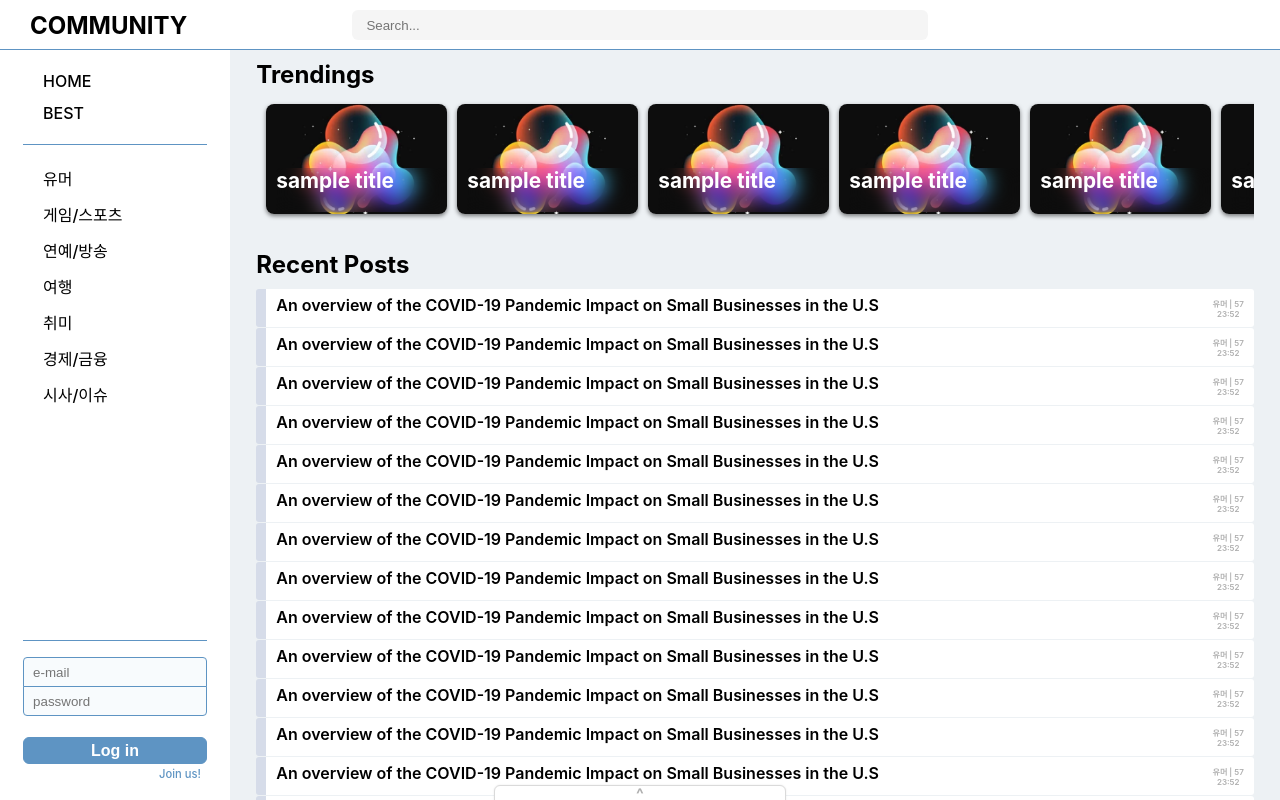
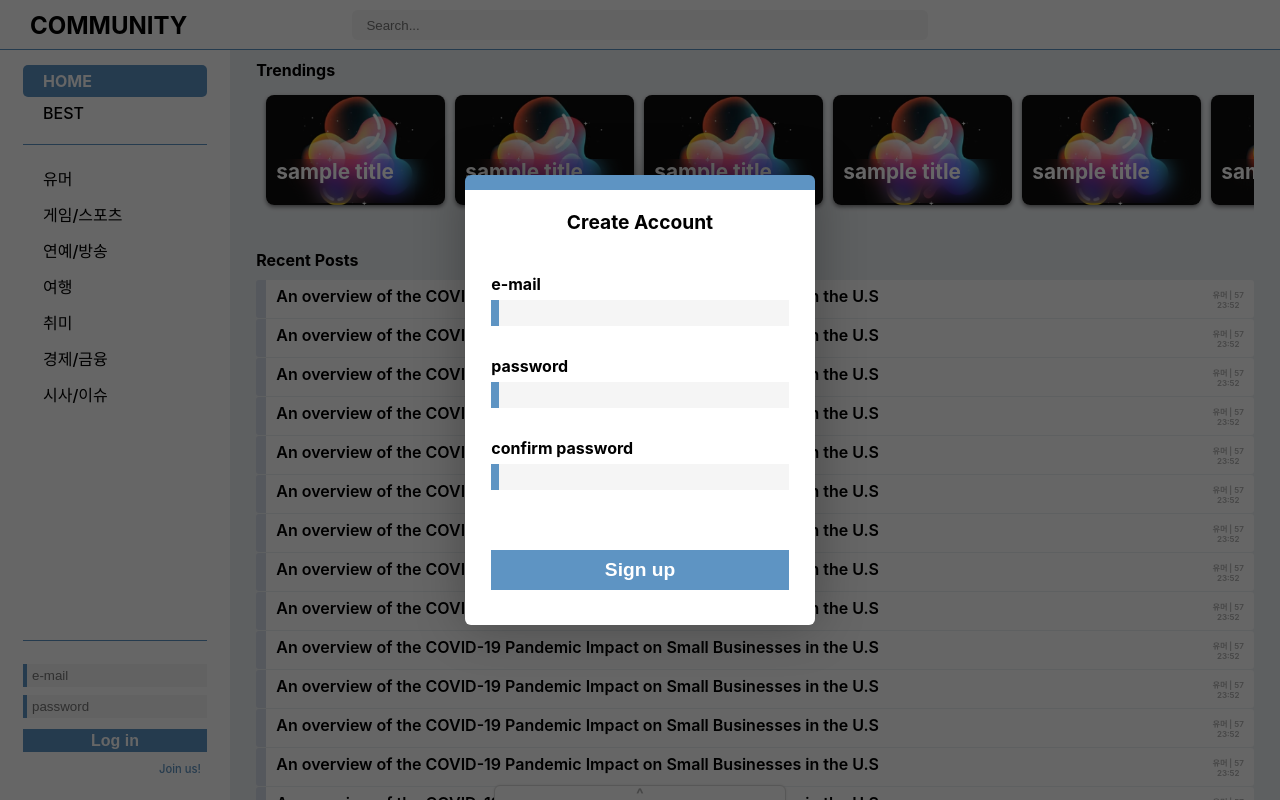
Before and after one commit to ogtitle724/01-community-FE, a React app: page / in a window 1280 px wide. Both pictures are taken after a click on the element "Join us!". Built offline with nearby package versions, Linux system fonts and the light colour scheme.

Commit message:
apply axios to log in and sign up

```diff
--- a/src/components.js
+++ b/src/components.js
@@ -28,6 +28,57 @@ export function Home() {
   );
 }
 
+export function Best() {
+  return (
+    <div className="main__content">
+      <Board title={"Best Posts"} postData={Array(200).fill("")} postNum={35} />
+    </div>
+  );
+}
+
+export function Others({ title }) {
+  function Hits({ postNum }) {
+    return (
+      <ul className="hits-board">
+        {Array(postNum)
+          .fill("")
+          .map((ele, idx) => {
+            return (
+              <li className="hits-board__post">
+                <span
+                  className={
+                    "hits-board__order" +
+                    (idx < 3 ? " hits-board__order--best" : "")
+                  }
+                >
+                  {idx + 1}
+                </span>
+
+                <a href="/" className="hits-board__title">
+                  {"여기에 따봉수로 컷한글 15개"}
+                </a>
+                <span className="hits-board__like">{12}</span>
+              </li>
+            );
+          })}
+      </ul>
+    );
+  }
+
+  return (
+    <div className="main__content main__content--topic">
+      <Board title={title} postData={Array(200).fill("")} postNum={35} />
+      <section className="hits">
+        <aside className="hits__wrapper">
+          <h2 className="hits__title">{"Hits"}</h2>
+          <Hits postNum={20} />
+          <Hits postNum={10} />
+        </aside>
+      </section>
+    </div>
+  );
+}
+
 function HorizontalList() {
   const [isMouseDown, startX, container] = [
     useRef(false),
@@ -53,9 +104,9 @@ function HorizontalList() {
       container.current.style.left = `0px`;
       isMouseDown.current = false;
       return;
-    } else if (container.current.offsetLeft < -825) {
+    } else if (container.current.offsetLeft < -805) {
       container.current.style.transition = "0.6s";
-      container.current.style.left = `-785px`;
+      container.current.style.left = `-765px`;
       isMouseDown.current = false;
       return;
     }
@@ -66,6 +117,19 @@ function HorizontalList() {
     container.current.style.transition = "0s";
     container.current.style.left = `${container.current.offsetLeft + degree}px`;
   };
+
+  function Card() {
+    return (
+      <article className="card">
+        <img
+          src="sample.png"
+          className="card__img"
+          alt="img dosen't supported"
+        />
+        <h2 className="card__title">sample title</h2>
+      </article>
+    );
+  }
 
   return (
     <section className="horizon-list">
@@ -88,17 +152,24 @@ function HorizontalList() {
   );
 }
 
-function Card() {
-  return (
-    <article className="card">
-      <img src="sample.png" className="card__img" alt="img dosen't supported" />
-      <h2 className="card__title">sample title</h2>
-    </article>
-  );
-}
-
 function Board({ title, postData, postNum }) {
   const [pageNum, setPageNum] = useState(0);
+
+  function Post({ postData }) {
+    return (
+      <li className="post">
+        <a className="post__title" href={`/post?id=${postData.id}`}>
+          {postData.title}
+        </a>
+        <div className="post__data-wrapper">
+          <p className="post__data">
+            {postData.category + " | " + postData.view}
+          </p>
+          <p className="post__data">{postData.time} </p>
+        </div>
+      </li>
+    );
+  }
 
   return (
     <section className="board">
@@ -149,70 +220,3 @@ function Board({ title, postData, postNum }) {
     </section>
   );
 }
-
-function Post({ postData }) {
-  return (
-    <li className="post">
-      <a className="post__title" href={`/post?id=${postData.id}`}>
-        {postData.title}
-      </a>
-      <div className="post__data-wrapper">
-        <p className="post__data">
-          {postData.category + " | " + postData.view}
-        </p>
-        <p className="post__data">{postData.time} </p>
-      </div>
-    </li>
-  );
-}
-
-export function Best() {
-  return (
-    <div className="main__content">
-      <Board title={"Best Posts"} postData={Array(200).fill("")} postNum={35} />
-    </div>
-  );
-}
-
-export function Others({ title }) {
-  return (
-    <div className="main__content main__content--topic">
-      <Board title={title} postData={Array(200).fill("")} postNum={35} />
-      <section className="hits">
-        <aside className="hits__wrapper">
-          <h2 className="hits__title">{"Hits"}</h2>
-          <Hits postNum={20} />
-          <Hits postNum={10} />
-        </aside>
-      </section>
-    </div>
-  );
-}
-
-function Hits({ postNum }) {
-  return (
-    <ul className="hits-board">
-      {Array(postNum)
-        .fill("")
-        .map((ele, idx) => {
-          return (
-            <li className="hits-board__post">
-              <span
-                className={
-                  "hits-board__order" +
-                  (idx < 3 ? " hits-board__order--best" : "")
-                }
-              >
-                {idx + 1}
-              </span>
-
-              <span className="hits-board__title">
-                {"여기에 따봉수로 컷한글 15개"}
-              </span>
-              <span className="hits-board__like">{12}</span>
-            </li>
-          );
-        })}
-    </ul>
-  );
-}
--- a/src/index.js
+++ b/src/index.js
@@ -3,6 +3,7 @@ import ReactDOM from "react-dom/client";
 import { createBrowserRouter, RouterProvider } from "react-router-dom";
 
 import Root from "./routes/root";
+import Post from "./routes/post";
 import ErrorPage from "./error-page";
 import "./stylesheet/index.css";
 import "./stylesheet/root.css";
@@ -12,6 +13,10 @@ const router = createBrowserRouter([
     path: "/",
     element: <Root />,
     errorElement: <ErrorPage />,
+  },
+  {
+    path: "/post",
+    element: <Post />,
   },
 ]);
 
--- /dev/null
+++ b/src/routes/post.js
@@ -0,0 +1,3 @@
+export default function Post() {
+  return <div>post</div>;
+}
--- a/src/routes/root.js
+++ b/src/routes/root.js
@@ -1,4 +1,4 @@
-import { Children, useState } from "react";
+import { useState, useRef } from "react";
 import { Home, Best, Others } from "../components";
 import axios from "axios";
 import "../stylesheet/component.css";
@@ -17,17 +17,17 @@ const topics = [
 export default function Root() {
   const [textSearch, setTextSearch] = useState("");
   const [pageTopic, setPageTopic] = useState("HOME");
-  let mainContent;
+  const mainContent = useRef("");
 
-  if (pageTopic === "HOME") mainContent = <Home />;
-  else if (pageTopic === "BEST") mainContent = <Best />;
-  else mainContent = <Others title={pageTopic} />;
+  if (pageTopic === "HOME") mainContent.current = <Home />;
+  else if (pageTopic === "BEST") mainContent.current = <Best />;
+  else mainContent.current = <Others title={pageTopic} />;
 
   return (
     <>
       <Header setTextSearch={setTextSearch} />
-      <Nav setPageTopic={setPageTopic} />
-      <Main>{mainContent}</Main>
+      <Nav pageTopic={pageTopic} setPageTopic={setPageTopic} />
+      <Main>{mainContent.current}</Main>
     </>
   );
 }
@@ -50,14 +50,6 @@ function SearchBar() {
 
   async function handleOnSubmit(e) {
     e.preventDefault();
-
-    try {
-      //queryString => searchTerm
-      //response => contain posts containing search terms
-      const res = await axios.get(`/search?term=${inputText}`);
-    } catch (err) {
-      console.log(err);
-    }
   }
 
   return (
@@ -79,35 +71,23 @@ function SearchBar() {
     </form>
   );
 }
+/** TODO:
+ * component nesting 개선 => 깔끔하라고 중복시켜놨는데 보기 더 불편함
+ * state 정리(명칭 및 쓰지않는 state 정리) */
+function Nav({ pageTopic, setPageTopic }) {
+  const [isLogIn, setIsLogIn] = useState(false);
+  console.log(isLogIn);
 
-function Nav({ setPageTopic }) {
-  return (
-    <>
-      <nav className="snb">
-        <SnbMenu
-          items={feeds}
-          optionClass={"snb__item--feed"}
-          setPageTopic={setPageTopic}
-        />
-        <SnbMenu
-          items={topics}
-          optionClass={"snb__item--topic"}
-          setPageTopic={setPageTopic}
-        />
-        <LogIn />
-      </nav>
-    </>
-  );
-}
-
-function SnbMenu({ items, optionClass, setPageTopic }) {
+  function SnbMenu({ items, optionClass, pageTopic, setPageTopic }) {
     return (
       <ul className={"snb__menu " + optionClass}>
         {items.map((item, idx) => {
           return (
             <li
               onClick={(e) => setPageTopic(e.target.innerHTML)}
-            className="snb__item"
+              className={
+                "snb__item" + (item === pageTopic ? " snb__item--focus" : "")
+              }
               key={idx + `-${item.slice(0, 2)}`}
             >
               {item}
@@ -118,31 +98,254 @@ function SnbMenu({ items, optionClass, setPageTopic }) {
     );
   }
 
-function LogIn() {
+  function UserBoard() {
+    const [isSignUp, setIsSignUp] = useState(false);
+
+    function SignUp() {
+      const [eMail, setEMail] = useState("");
+      const [pwd, setPwd] = useState("");
+      const [confirmPwd, setConfirmPwd] = useState("");
+      const [isMailVaild, setIsMailValid] = useState(false);
+      const [isPwdValid, setIsPwdValid] = useState(false);
+      const [isPwdMatch, setIsPwdMatch] = useState(false);
+
+      const handleBtnClick = (e) => {
+        e.preventDefault();
+
+        axios
+          .post("/process_signup", {
+            eMail: eMail,
+            pwd: pwd,
+          })
+          .then((res) => {
+            /** set userboard data here using res */
+            console.log("sign up data passed to /process_signup!");
+          })
+          .catch((err) => {
+            console.log(err);
+          });
+
+        setIsSignUp(false);
+      };
+
+      /* email, password validation */
+      const checkEmail = (eMail) => {
+        const pattern =
+          /^[0-9a-zA-Z_\.-]+@[0-9a-zA-Z_-]+(\.[0-9a-zA-Z_-]+){1,2}$/i;
+
+        if (pattern.test(eMail)) setIsMailValid(true);
+        else setIsMailValid(false);
+        return;
+      };
+
+      const checkPwd = (pwd) => {
+        const pattern = /^(?!.*\s)(?=.*[A-Za-z])(?=.*[0-9]).{8,16}$/;
+
+        if (pattern.test(pwd)) setIsPwdValid(true);
+        else setIsPwdValid(false);
+        return;
+      };
+
+      const isMatch = (pwdA, pwdB) => {
+        if (pwdA === pwdB) setIsPwdMatch(true);
+        else setIsPwdMatch(false);
+        return;
+      };
+
       return (
-    <form className="form-login">
-      <div className="form-login__input-container">
-        <div className="form-login__input-wrapper">
+        <div className="form-signup__wrapper">
+          <div
+            className="form-signup__background"
+            onClick={() => setIsSignUp(false)}
+          ></div>
+          <form className="form-signup">
+            <h2 className="form-signup__title">Create Account</h2>
+
+            <section className="form-signup__section">
+              <h3 className="form-signup__h3">e-mail</h3>
               <input
-            className="form-login__input center-xy"
+                id="form-signup__email"
+                type="text"
+                value={eMail}
+                onChange={(e) => {
+                  checkEmail(e.target.value);
+                  setEMail(e.target.value);
+                }}
+              />
+              <p className="form-signup-warn">
+                {eMail && (isMailVaild ? "" : "Invalid e-mail format.")}
+              </p>
+            </section>
+            <section className="form-signup__section">
+              <h3 className="form-signup__h3">password</h3>
+              <input
+                id="form-signup__pwd"
+                type="text"
+                value={pwd}
+                onChange={(e) => {
+                  checkPwd(e.target.value);
+                  setPwd(e.target.value);
+                }}
+              />
+              <p className="form-signup-warn">
+                {pwd &&
+                  (isPwdValid
+                    ? ""
+                    : "Password must consist of 8 to 16 charactors/numbers")}
+              </p>
+            </section>
+            <section className="form-signup__section">
+              <h3 className="form-signup__h3">confirm password</h3>
+              <input
+                id="form-signup__pwd-confirm"
+                type="text"
+                value={confirmPwd}
+                onChange={(e) => {
+                  setConfirmPwd(e.target.value);
+                  isMatch(pwd, e.target.value);
+                }}
+              />
+              <p className="form-signup-warn">
+                {confirmPwd &&
+                  (isPwdMatch
+                    ? ""
+                    : "The two passwords you entered do not match.")}
+              </p>
+            </section>
+            <button
+              type="submit"
+              className="form-signup__btn"
+              disabled={!(isMailVaild && isPwdValid && isPwdMatch)}
+              onClick={(e) => handleBtnClick(e)}
+            >
+              Sign up
+            </button>
+          </form>
+        </div>
+      );
+    }
+
+    function Detail() {
+      return (
+        <>
+          <div className="user-board__detail">
+            <img
+              src="./icons/person.svg"
+              alt="profile"
+              className="user-board__profile-img"
+            ></img>
+            <span className="user-board__nickname">NickName</span>
+          </div>
+          <div className="user-board__btn-wrapper">
+            <button className="user-board__btn">
+              <img
+                src="./icons/id-card.svg"
+                className="user-board__img-mypage"
+                alt="mypage"
+              ></img>
+            </button>
+            <button className="user-board__btn">
+              <img
+                src="./icons/documents.svg"
+                className="user-board__img-myposts"
+                alt="myposts"
+              ></img>
+            </button>
+            <button className="user-board__btn">
+              <img
+                src="./icons/pencil.svg"
+                className="user-board__img-write"
+                alt="write"
+              ></img>
+            </button>
+          </div>
+        </>
+      );
+    }
+
+    function LogInForm() {
+      const [eMail, setEMail] = useState("");
+      const [pwd, setPwd] = useState("");
+
+      const handleBtnClick = (e) => {
+        e.preventDefault();
+
+        axios
+          .post("/process_login", {
+            eMail: eMail,
+            pwd: pwd,
+          })
+          .then((res) => {
+            /** Store the token received with res in a browser cookie. */
+            /** If the email and password are invalid, a notification is displayed.
+             * if they are valid, the isLogIn state is set to true. */
+          })
+          .catch((err) => {
+            console.log(err);
+          });
+      };
+
+      return (
+        <>
+          <input
+            value={eMail}
+            className="form-login__input"
             name="email"
             type="text"
             placeholder="e-mail"
+            onChange={(e) => setEMail(e.target.value)}
           />
-        </div>
-        <div className="form-login__input-wrapper">
           <input
-            className="form-login__input center-xy"
+            value={pwd}
+            className="form-login__input"
             name="pwd"
             type="text"
             placeholder="password"
+            onChange={(e) => setPwd(e.target.value)}
           />
-        </div>
-      </div>
-      <span className="form-login__warn"></span>
-      <button className="form-login__btn--signin">Log in</button>
-      <span className="form-login__btn--signup">Join us!</span>
+
+          <button
+            className="form-login__btn-signin"
+            onClick={(e) => handleBtnClick(e)}
+          >
+            Log in
+          </button>
+          <span
+            className="form-login__btn-signup"
+            onClick={() => setIsSignUp(true)}
+          >
+            Join us!
+          </span>
+        </>
+      );
+    }
+
+    return (
+      <>
+        {isSignUp ? <SignUp /> : ""}
+        <form className="user-board">
+          {isLogIn ? <Detail /> : <LogInForm />}
         </form>
+      </>
+    );
+  }
+
+  return (
+    <nav className="snb">
+      <SnbMenu
+        items={feeds}
+        optionClass={"snb__item--feed"}
+        pageTopic={pageTopic}
+        setPageTopic={setPageTopic}
+      />
+      <SnbMenu
+        items={topics}
+        optionClass={"snb__item--topic"}
+        pageTopic={pageTopic}
+        setPageTopic={setPageTopic}
+      />
+      <UserBoard />
+    </nav>
   );
 }
 
--- a/src/routes/sample.js
+++ /dev/null
@@ -1,3 +0,0 @@
-export default function Element() {
-  return <div>this is element</div>;
-}
--- a/src/stylesheet/component.css
+++ b/src/stylesheet/component.css
@@ -17,7 +17,7 @@
 .horizon-list {
   --list-width: calc((var(--card-width) + 5) * 10);
   --list-height: 120px;
-  --card-width: 181px;
+  --card-width: 179px;
   --card-height: 110px;
 
   width: 100%;
@@ -25,6 +25,7 @@
 }
 
 .horizon-list__list-title {
+  font-size: var(--font-size-md);
   margin-top: 10px;
 }
 
@@ -84,6 +85,7 @@
 }
 
 .board__title {
+  font-size: var(--font-size-md);
   margin: 10px 0;
 }
 
@@ -136,7 +138,7 @@
 }
 
 .board__nav-btn:hover {
-  background-color: rgb(240, 240, 240);
+  background-color: var(--color-focus);
 }
 /* post */
 
--- a/src/stylesheet/root.css
+++ b/src/stylesheet/root.css
@@ -1,11 +1,17 @@
 :root {
   --font-size-title: 1.5rem;
-  --font-size-lg: 1.2.5rem;
+  --font-size-lg: 1.2rem;
   --font-size-md: 1rem;
   --font-size-sm: 0.8rem;
   --font-size-vsm: 0.5rem;
   --main-color: rgb(94, 148, 195);
   --nav-width: 230px;
+  --color-focus: rgb(240, 240, 240);
+}
+
+span,
+p {
+  cursor: default;
 }
 
 #root {
@@ -91,17 +97,26 @@
 }
 
 .snb__item {
-  border-radius: 8px;
+  border-radius: 5px;
   padding: 6px 0px 6px 20px;
-  font-weight: 530;
+  font-size: var(--font-size-md);
+  font-weight: 500;
   transition: 0.2s;
-}
-.snb__item:hover {
-  background-color: rgb(233, 233, 233);
+  cursor: default;
 }
 
-/*form-login*/
-.form-login {
+.snb__item--focus {
+  background-color: var(--main-color);
+  color: white;
+  font-weight: 700;
+}
+
+.snb__item:hover {
+  font-weight: 700;
+}
+
+/*userboard*/
+.user-board {
   width: 184px;
   height: 160px;
   bottom: 20px;
@@ -109,65 +124,85 @@
   flex-direction: column;
   align-items: center;
   justify-content: center;
+  gap: 4px;
   border-top: 1px solid var(--main-color);
 }
 
-.form-login__input-container {
+.user-board__detail {
   width: 100%;
-  position: relative;
+  height: 50px;
+  display: flex;
+  justify-content: space-evenly;
+  align-items: center;
 }
 
-.form-login__input-wrapper {
-  width: 100%;
-  height: 30px;
-  position: relative;
-  background-color: rgb(248, 251, 253);
-  border: 1px solid var(--main-color);
-}
-.form-login__input-wrapper:nth-child(1) {
-  border-radius: 4px 4px 0 0;
-}
-.form-login__input-wrapper:nth-child(2) {
-  transform: translateY(-1px);
-  border-radius: 0 0 4px 4px;
+.user-board__profile-img {
+  width: 35px;
+  height: 35px;
+  border-radius: 100%;
+  background-color: rgb(237, 241, 244);
 }
 
-.form-login__input {
-  width: 90%;
-  height: 100%;
-  border: none;
-  background-color: transparent;
-}
-.form-login__input:focus {
-  outline: none;
+.user-board__nickname {
+  width: 60%;
+  font-size: var(--font-size-lg);
+  font-weight: bolder;
 }
 
-.form-login__warn {
-  width: 80%;
-  height: 20px;
+.user-board__btn-wrapper {
+  width: 100%;
+  height: 65px;
+  display: flex;
+  justify-content: space-between;
+  align-items: center;
 }
 
-.form-login__btn--signin {
+.user-board__btn {
+  width: 50px;
+  height: 50px;
+  padding: 10px;
+  border-radius: 3px;
+  border: none;
+  border-bottom: 3px solid rgb(94, 148, 195);
+  background-color: white;
+}
+
+.user-board__btn:hover {
+  filter: brightness(0.93);
+}
+
+/*user-board__login*/
+.form-login__input {
   width: 100%;
-  height: 27px;
+  height: 23px;
+  margin: 2px 0;
+  padding-left: 5px;
+  border: none;
+  border-left: 4px solid rgb(94, 148, 195);
+  background-color: whitesmoke;
+}
+
+.form-login__btn-signin {
+  width: 100%;
+  height: 23px;
+  margin-top: 5px;
   background-color: var(--main-color);
   border: 1px solid var(--main-color);
-  border-radius: 6px;
   color: white;
   font-size: var(--font-size-md);
   font-weight: 600;
-  transition: 0.2s;
+  transition: 0.1s;
 }
-.form-login__btn--signin:hover {
-  background-color: white;
-  color: var(--main-color);
+.form-login__btn-signin:hover {
+  filter: brightness(0.8);
 }
-.form-login__btn--signin:disabled {
+.form-login__btn-signin:disabled {
   background-color: rgb(215, 215, 215);
   color: var(--main-color);
 }
 
-.form-login__btn--signup {
+.form-login__btn-signup {
+  margin-top: 3px;
   transform: translateX(65px);
   font-size: 0.7rem;
   font-weight: 500;
@@ -177,14 +212,126 @@
   cursor: pointer;
 }
 
+/*user-board__signup*/
+.form-signup__wrapper {
+  width: 100vw;
+  height: 100vh;
+  position: fixed;
+  top: 0;
+  left: 0;
+  z-index: 2;
+}
+
+.form-signup__background {
+  width: 100%;
+  height: 100%;
+  position: absolute;
+  top: 0;
+  left: 0;
+  background-color: rgba(0, 0, 0, 1);
+  opacity: 0.6;
+  animation: darkness ease-in-out 0.3s 1 forwards;
+}
+
+@keyframes darkness {
+  0% {
+    opacity: 0;
+  }
+  100% {
+    opacity: 0.6;
+  }
+}
+
+.form-signup {
+  width: 350px;
+  height: 450px;
+  display: flex;
+  flex-direction: column;
+  align-items: center;
+  justify-content: flex-start;
+  position: fixed;
+  top: 50%;
+  left: 50%;
+  transform: translate(-50%, -50%);
+  background-color: white;
+  border-top: 15px solid rgb(94, 148, 195);
+  border-radius: 6px;
+  z-index: 3;
+  box-shadow: 0 0 50px rgba(0, 0, 0, 0.3);
+  animation: popup ease-in-out 0.3s 1 forwards;
+}
+
+@keyframes popup {
+  0% {
+    transform: translate(-50%, -45%);
+    opacity: 0;
+  }
+  100% {
+    transform: translate(-50%, -50%);
+    opacity: 1;
+  }
+}
+
+.form-signup__title {
+  font-size: var(--font-size-lg);
+  margin: 20px 0;
+}
+
+.form-signup__h3 {
+  margin-bottom: 6px;
+  font-size: var(--font-size-md);
+}
+
+.form-signup__section {
+  width: 85%;
+  margin-top: 20px;
+}
+
+.form-signup input[type="text"] {
+  width: 100%;
+  height: 26px;
+  border: none;
+  padding-left: 10px;
+  border-left: 8px solid rgb(94, 148, 195);
+  background-color: whitesmoke;
+}
+
+.form-signup-warn {
+  height: 10px;
+  color: rgb(208, 61, 69);
+  font-size: var(--font-size-sm);
+}
+
+.form-signup__btn {
+  width: 85%;
+  height: 40px;
+  margin-top: 50px;
+  background-color: rgb(94, 148, 195);
+  border: 1px solid rgb(94, 148, 195);
+  color: white;
+  font-size: var(--font-size-lg);
+  font-weight: 550;
+  transition: 0.1s;
+}
+
+.form-signup__btn:hover {
+  filter: brightness(0.8);
+}
+
 /* main */
 .main {
   width: 100%;
   min-width: 0px;
   height: 100%;
-  /* display: flex;
-  flex-direction: column;
-  align-items: center; */
   background-color: rgb(237, 241, 244);
   overflow-y: scroll;
 }
+
+.main::-webkit-scrollbar {
+  width: 10px;
+}
+
+.main::-webkit-scrollbar-thumb {
+  border-radius: 8px;
+  background-color: rgb(154, 167, 178);
+}
```
Also changed, not shown: public/icons/documents.svg (added), public/icons/id-card.svg (added), public/icons/pencil.svg (added), public/icons/person.svg (added). Lines whose indentation alone changed are shown as unchanged.
